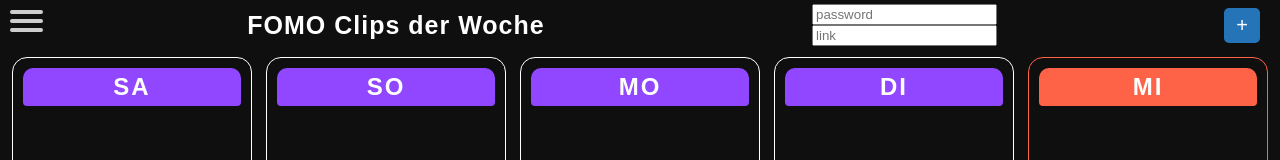
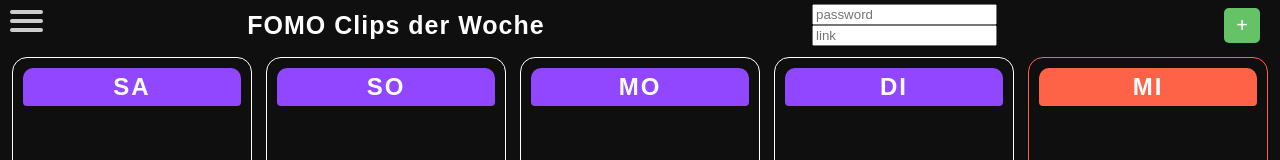
Before and after one commit to operation47/website, a website: page pages/recap.html in a window 1280 px wide. In both pictures the pointer is over the button 1242 px from the left and 25 px from the top of the page. Shown: the top 160 px of the page. Drawn offline with Linux system fonts and the light colour scheme; files that its build step writes are made by us from their sources; no server answers.

Commit message:
small fix

```diff
--- a/pages/recap.html
+++ b/pages/recap.html
@@ -41,6 +41,9 @@
             padding-right: 12px;
             background-color: #77dd77;
 
+        }
+        .button:hover {
+            background-color: #66c266;
         }
 
         .box-container {
```
